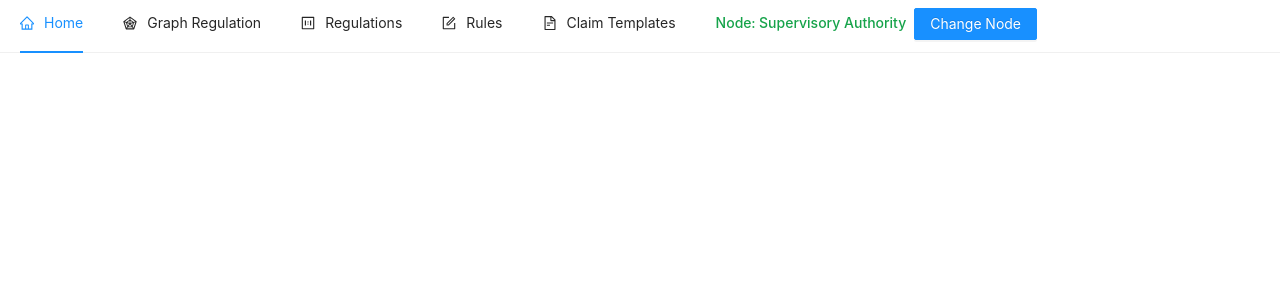
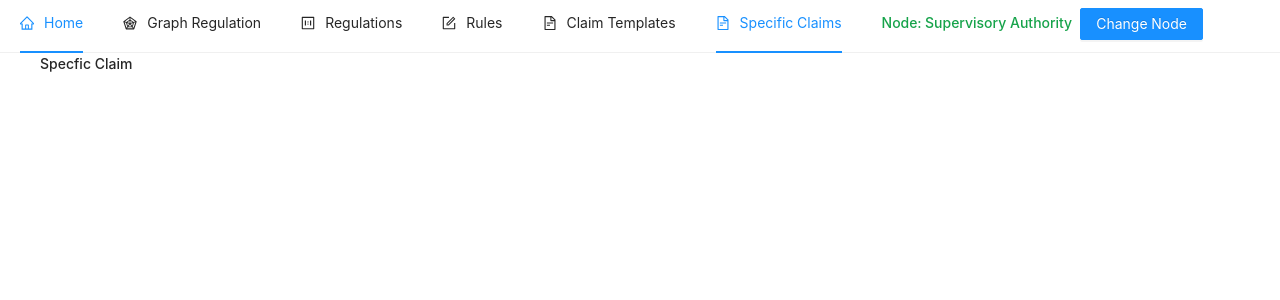
Before and after one commit to DLT-EarlyBirds/it-compliance, a React (Create React App) app in the folder clients/src/main/webapp/: page /specific-claims in a window 1280 px wide. Shown: the top 300 px of the page. Built offline with nearby package versions, Linux system fonts and the light colour scheme; no server answers.

Commit message:
Add specific claim route

```diff
--- a/clients/src/main/webapp/src/App.js
+++ b/clients/src/main/webapp/src/App.js
@@ -7,6 +7,7 @@ import GraphRegulation from "./views/GraphRegulation";
 import Home from "./views/Home";
 import Rule from "./views/Rule";
 import ClaimTemplate from "./views/ClaimTemplate";
+import SpecificClaim from "./views/SpecificClaim";
 import { Routes, Route } from "react-router-dom";
 import { NodeProvider } from "./contexts/NodeContext";
 import { DataProvider } from "./contexts/DataContext";
@@ -23,6 +24,7 @@ const App = () => {
             <Route path="/rules" element={<Rule />} />
             <Route path="/graph-regulations" element={<GraphRegulation />} />
             <Route path="/claim-templates" element={<ClaimTemplate />} />
+            <Route path="/specific-claims" element={<SpecificClaim />} />
           </Routes>
         </DataProvider>
       </div>
--- a/clients/src/main/webapp/src/components/Header.js
+++ b/clients/src/main/webapp/src/components/Header.js
@@ -50,6 +50,9 @@ const Header = () => {
         <Menu.Item key="/claim-templates" icon={<FileTextOutlined />}>
           <Link to="/claim-templates">Claim Templates</Link>
         </Menu.Item>
+        <Menu.Item key="/specific-claims" icon={<FileTextOutlined />}>
+          <Link to="/specific-claims">Specific Claims</Link>
+        </Menu.Item>
         <Menu.Item>
           <div className="flex">
             <h2 className="text-green-600">Node: {currentNode}</h2>
--- /dev/null
+++ b/clients/src/main/webapp/src/views/SpecificClaim.js
@@ -0,0 +1,7 @@
+import React from "react";
+
+function SpecificClaim() {
+  return <h1>Specfic Claim</h1>;
+}
+
+export default SpecificClaim;
```
